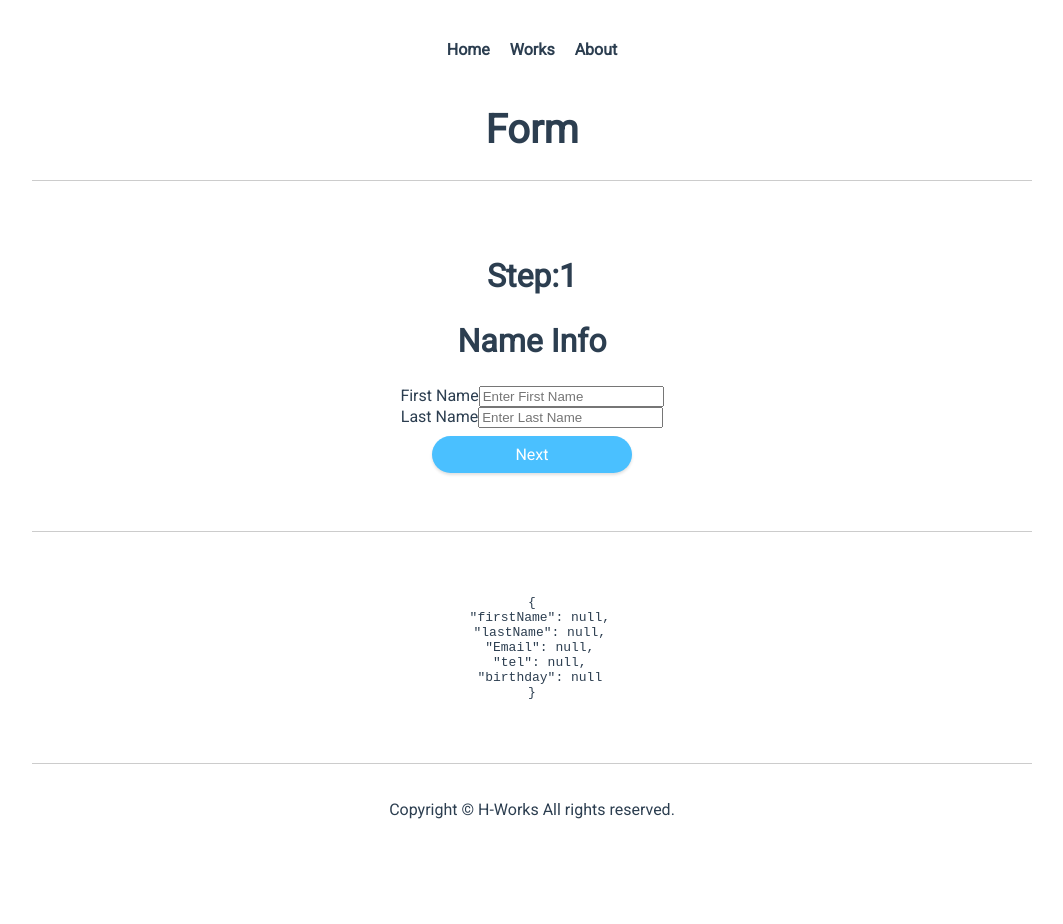
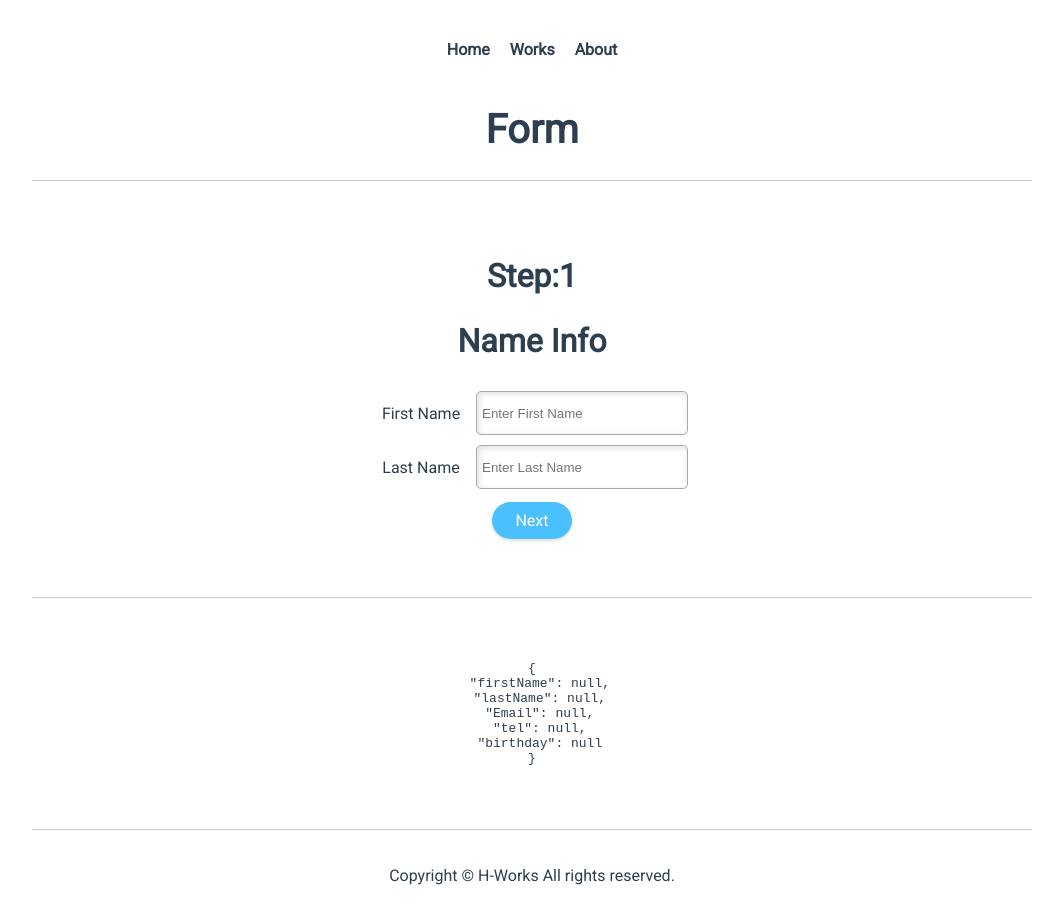
Before and after one commit to hw-hachiya/hw-prof, a Vue app: page /form in a window 1280 px wide. Shown: the top 924 px of the page, without its empty margins (108-1171 px from the left). Before the commit the page ends 875 px from the top, so only its background shows below. Built offline with nearby package versions, Linux system fonts and the light colour scheme.

Commit message:
Stepフォームのデザインを変更した

```diff
--- a/src/App.vue
+++ b/src/App.vue
@@ -95,6 +95,23 @@ body {
   .long-sentence {
     text-align: left;
   }
+  .form-group {
+    display: flex;
+    justify-content: center;
+    align-items: center;
+    label {
+      min-width: 10%;
+    }
+    input {
+      border: 1px solid #aaa;
+      min-width: 200px;
+      height: 2rem;
+      border-radius: 5px;
+      margin: 5px;
+      box-shadow: 2px 2px 6px #00000020 inset;
+      padding: 5px;
+    }
+  }
 }
 #app {
   max-width: 1000px;
--- a/src/views/FormView.vue
+++ b/src/views/FormView.vue
@@ -61,3 +61,9 @@ export default {
   },
 };
 </script>
+
+<style lang="scss" scoped>
+.btn {
+  width: 80px;
+}
+</style>
```
Also changed, not shown: 12 other files (tests, documents, lock files or other folders).
